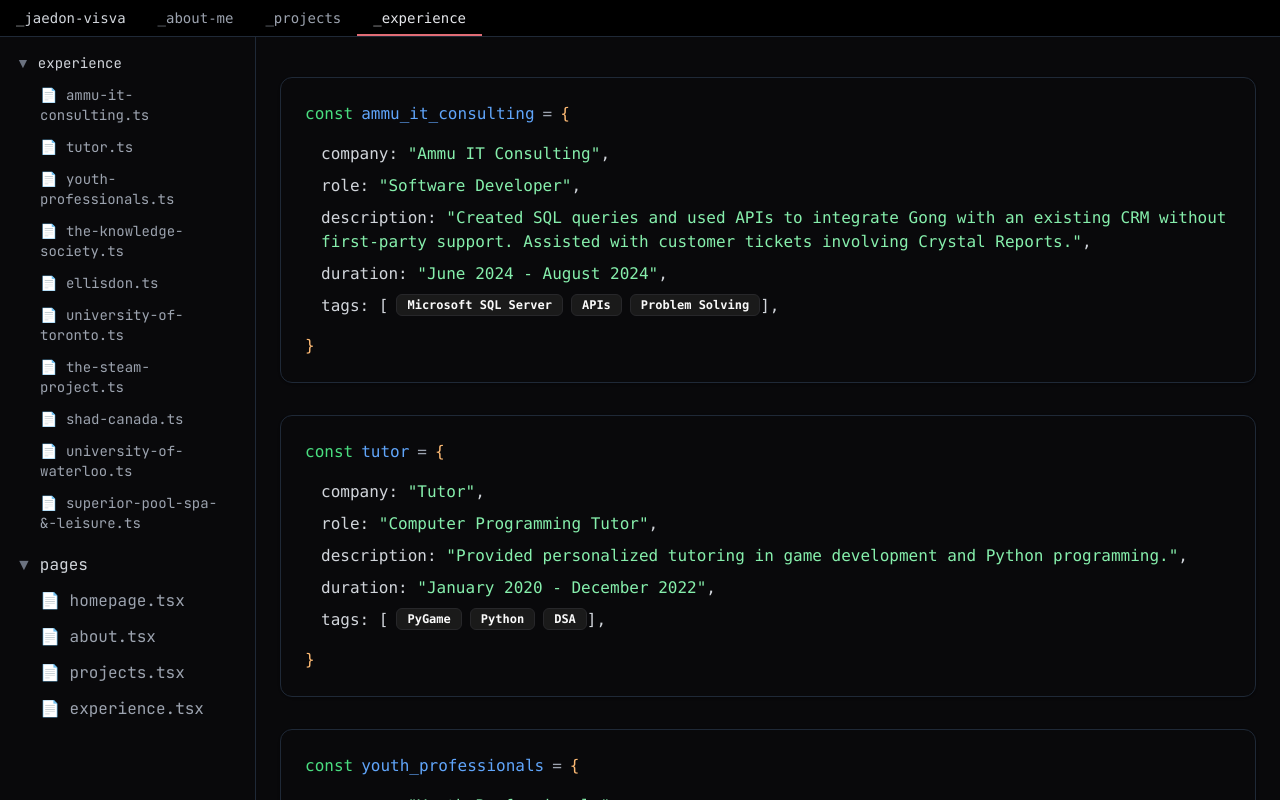
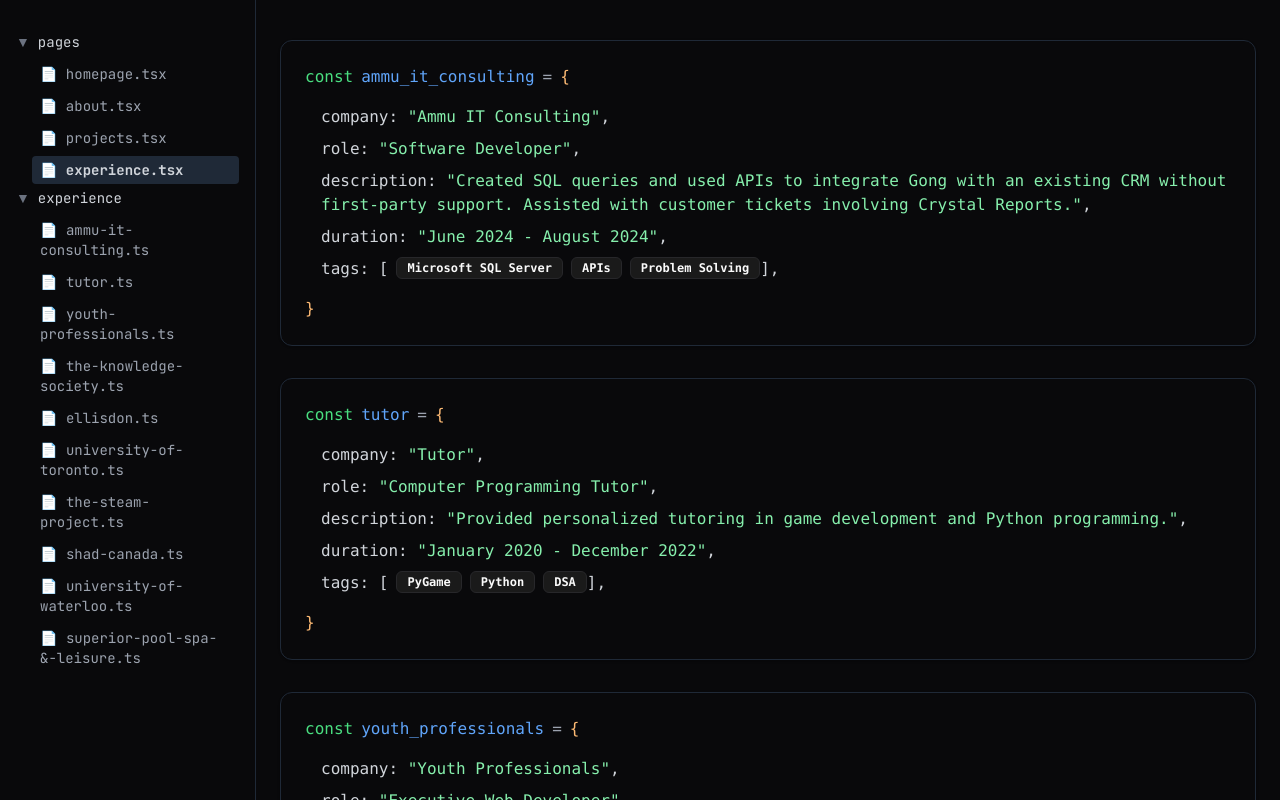
Before and after one commit to jaedonvisva/portfolio-website, a Next.js app: page /experience in a window 1280 px wide. Shown: the top 800 px of the page. Built offline with nearby package versions, Linux system fonts and the light colour scheme.

Commit message:
sidebar changed to highlight active page

```diff
--- a/src/app/about/page.tsx
+++ b/src/app/about/page.tsx
@@ -1,16 +1,60 @@
+'use client';
+
 import { Badge } from "@/components/ui/badge"
 import { Card } from "@/components/ui/card"
 import Link from "next/link"
+import { usePathname } from "next/navigation" // Import useRouter
 import { TabNavigation } from "@/components/TabNavigation"
 
 export default function AboutPage() {
+  const activeClass = "text-gray-300 bg-gray-800 rounded-md px-2 py-1 font-bold"; // Style for the active link
+  const inactiveClass = "text-gray-400 hover:text-gray-300 transition-colors";
+
   return (
     <div className="flex flex-col min-h-screen bg-[#09090b]">
-      <TabNavigation />
       <div className="flex flex-1">
         {/* Sidebar */}
         <div className="w-64 border-r border-gray-800 p-4">
           <div className="folder-structure">
+          <div className="mt-4 space-y-2">
+            <div className="flex items-center gap-2 text-gray-300">
+              <span className="text-gray-500">▼</span> pages
+            </div>
+            <div className="ml-4 space-y-1">
+              <Link
+                href="/"
+                className={`folder-item block w-full text-left ${
+                  usePathname() === "/" ? activeClass : inactiveClass
+                }`}
+              >
+                📄 homepage.tsx
+              </Link>
+              <Link
+                href="/about"
+                className={`folder-item block w-full text-left ${
+                  usePathname() === "/about" ? activeClass : inactiveClass
+                }`}
+              >
+                📄 about.tsx
+              </Link>
+              <Link
+                href="/projects"
+                className={`folder-item block w-full text-left ${
+                  usePathname() === "/projects" ? activeClass : inactiveClass
+                }`}
+              >
+                📄 projects.tsx
+              </Link>
+              <Link
+                href="/experience"
+                className={`folder-item block w-full text-left ${
+                  usePathname() === "/experience" ? activeClass : inactiveClass
+                }`}
+              >
+                📄 experience.tsx
+              </Link>
+            </div>
+          </div>
             <div className="space-y-2">
               <div className="flex items-center gap-2 text-gray-300">
                 <span className="text-gray-500">▼</span> personal-info
@@ -19,37 +63,6 @@
                 <div className="folder-item hover:text-gray-300 transition-colors">📄 bio.ts</div>
                 <div className="folder-item hover:text-gray-300 transition-colors">📄 education.ts</div>
               </div>
-            </div>
-          </div>
-          <div className="mt-4 space-y-2">
-            <div className="flex items-center gap-2 text-gray-300">
-              <span className="text-gray-500">▼</span> pages
-            </div>
-            <div className="ml-4 space-y-1">
-            <Link
-                href="/"
-                className="folder-item block w-full text-left text-gray-400 hover:text-gray-300 transition-colors"
-              >
-                📄 homepage.tsx
-              </Link>
-              <Link
-                href="/about"
-                className="folder-item block w-full text-left text-gray-400 hover:text-gray-300 transition-colors"
-              >
-                📄 about.tsx
-              </Link>
-              <Link
-                href="/projects"
-                className="folder-item block w-full text-left text-gray-400 hover:text-gray-300 transition-colors"
-              >
-                📄 projects.tsx
-              </Link>
-              <Link
-                href="/experience"
-                className="folder-item block w-full text-left text-gray-400 hover:text-gray-300 transition-colors"
-              >
-                📄 experience.tsx
-              </Link>
             </div>
           </div>
         </div>
@@ -100,7 +113,6 @@
                     <div>
                       duration: <span className="text-green-300">"2024 - 2029"</span>,
                     </div>
-
                   </div>
                   <div className="text-orange-300">{`}`}</div>
                 </div>
--- a/src/app/experience/page.tsx
+++ b/src/app/experience/page.tsx
@@ -5,6 +5,7 @@
 import { Card } from "@/components/ui/card"
 import Link from "next/link"
 import { TabNavigation } from "@/components/TabNavigation"
+import { usePathname } from "next/navigation"
 
 const experiences = [
     {
@@ -115,6 +116,8 @@
 
 
 export default function ExperiencesPage() {
+  const activeClass = "text-gray-300 bg-gray-800 rounded-md px-2 py-1 font-bold"; // Style for the active link
+  const inactiveClass = "text-gray-400 hover:text-gray-300 transition-colors";
   const [selectedExperience, setSelectedExperience] = useState<number | null>(null)
   const experienceRefs = useRef<Record<number, HTMLDivElement | null>>({})
 
@@ -125,11 +128,49 @@
 
   return (
     <div className="flex flex-col min-h-screen bg-[#09090b]">
-      <TabNavigation />
       <div className="flex flex-1">
         {/* Sidebar */}
         <div className="w-64 border-r border-gray-800 p-4">
           <div className="folder-structure">
+          <div className="mt-4 space-y-2">
+            <div className="flex items-center gap-2 text-gray-300">
+              <span className="text-gray-500">▼</span> pages
+            </div>
+            <div className="ml-4 space-y-1">
+            <Link
+                href="/"
+                className={`folder-item block w-full text-left ${
+                  usePathname() === "/" ? activeClass : inactiveClass
+                }`}
+              >
+                📄 homepage.tsx
+              </Link>
+              <Link
+                href="/about"
+                className={`folder-item block w-full text-left ${
+                  usePathname() === "/about" ? activeClass : inactiveClass
+                }`}
+              >
+                📄 about.tsx
+              </Link>
+              <Link
+                href="/projects"
+                className={`folder-item block w-full text-left ${
+                  usePathname() === "/projects" ? activeClass : inactiveClass
+                }`}
+              >
+                📄 projects.tsx
+              </Link>
+              <Link
+                href="/experience"
+                className={`folder-item block w-full text-left ${
+                  usePathname() === "/experience" ? activeClass : inactiveClass
+                }`}
+              >
+                📄 experience.tsx
+              </Link>
+            </div>
+          </div>
             <div className="space-y-2">
               <div className="flex items-center gap-2 text-gray-300">
                 <span className="text-gray-500">▼</span> experience
@@ -147,37 +188,6 @@
                   </button>
                 ))}
               </div>
-            </div>
-          </div>
-          <div className="mt-4 space-y-2">
-            <div className="flex items-center gap-2 text-gray-300">
-              <span className="text-gray-500">▼</span> pages
-            </div>
-            <div className="ml-4 space-y-1">
-            <Link
-                href="/"
-                className="folder-item block w-full text-left text-gray-400 hover:text-gray-300 transition-colors"
-              >
-                📄 homepage.tsx
-              </Link>
-              <Link
-                href="/about"
-                className="folder-item block w-full text-left text-gray-400 hover:text-gray-300 transition-colors"
-              >
-                📄 about.tsx
-              </Link>
-              <Link
-                href="/projects"
-                className="folder-item block w-full text-left text-gray-400 hover:text-gray-300 transition-colors"
-              >
-                📄 projects.tsx
-              </Link>
-              <Link
-                href="/experience"
-                className="folder-item block w-full text-left text-gray-400 hover:text-gray-300 transition-colors"
-              >
-                📄 experience.tsx
-              </Link>
             </div>
           </div>
         </div>
--- a/src/app/page.tsx
+++ b/src/app/page.tsx
@@ -4,15 +4,56 @@
 import { Button } from "@/components/ui/button";
 import Link from "next/link";
 import { TabNavigation } from "@/components/TabNavigation";
+import { usePathname } from "next/navigation";
 
 export default function Home() {
+  const activeClass = "text-gray-300 bg-gray-800 rounded-md px-2 py-1 font-bold"; // Style for the active link
+  const inactiveClass = "text-gray-400 hover:text-gray-300 transition-colors";
   return (
     <div className="flex flex-col min-h-screen bg-[#09090b]">
-      <TabNavigation />
       <div className="flex flex-1">
         {/* Sidebar */}
         <div className="w-64 border-r border-gray-800 p-4">
           <div className="folder-structure">
+          <div className="mt-4 space-y-2">
+            <div className="flex items-center gap-2 text-gray-300">
+              <span className="text-gray-500">▼</span> pages
+            </div>
+            <div className="ml-4 space-y-1">
+              <Link
+                href="/"
+                className={`folder-item block w-full text-left ${
+                  usePathname() === "/" ? activeClass : inactiveClass
+                }`}
+              >
+                📄 homepage.tsx
+              </Link>
+              <Link
+                href="/about"
+                className={`folder-item block w-full text-left ${
+                  usePathname() === "/about" ? activeClass : inactiveClass
+                }`}
+              >
+                📄 about.tsx
+              </Link>
+              <Link
+                href="/projects"
+                className={`folder-item block w-full text-left ${
+                  usePathname() === "/projects" ? activeClass : inactiveClass
+                }`}
+              >
+                📄 projects.tsx
+              </Link>
+              <Link
+                href="/experience"
+                className={`folder-item block w-full text-left ${
+                  usePathname() === "/experience" ? activeClass : inactiveClass
+                }`}
+              >
+                📄 experience.tsx
+              </Link>
+            </div>
+          </div>
             <div className="space-y-2">
               <div className="flex items-center gap-2 text-gray-300">
                 <span className="text-gray-500">▼</span> homepage
@@ -22,37 +63,6 @@
                   📄 quick-links.tsx
                 </button>
               </div>
-            </div>
-          </div>
-          <div className="mt-4 space-y-2">
-            <div className="flex items-center gap-2 text-gray-300">
-              <span className="text-gray-500">▼</span> pages
-            </div>
-            <div className="ml-4 space-y-1">
-            <Link
-                href="/"
-                className="folder-item block w-full text-left text-gray-400 hover:text-gray-300 transition-colors"
-              >
-                📄 homepage.tsx
-              </Link>
-              <Link
-                href="/about"
-                className="folder-item block w-full text-left text-gray-400 hover:text-gray-300 transition-colors"
-              >
-                📄 about.tsx
-              </Link>
-              <Link
-                href="/projects"
-                className="folder-item block w-full text-left text-gray-400 hover:text-gray-300 transition-colors"
-              >
-                📄 projects.tsx
-              </Link>
-              <Link
-                href="/experience"
-                className="folder-item block w-full text-left text-gray-400 hover:text-gray-300 transition-colors"
-              >
-                📄 experience.tsx
-              </Link>
             </div>
           </div>
         </div>
--- a/src/app/projects/page.tsx
+++ b/src/app/projects/page.tsx
@@ -7,6 +7,7 @@
 import { Card } from "@/components/ui/card"
 import { Button } from "@/components/ui/button"
 import { TabNavigation } from "@/components/TabNavigation"
+import { usePathname } from "next/navigation"
 
 const projects = [
   {
@@ -50,6 +51,8 @@
 export default function ProjectsPage() {
   const [selectedProject, setSelectedProject] = useState<number | null>(null)
   const projectRefs = useRef<Record<number, HTMLDivElement | null>>({})
+  const activeClass = "text-gray-300 bg-gray-800 rounded-md px-2 py-1 font-bold"; // Style for the active link
+  const inactiveClass = "text-gray-400 hover:text-gray-300 transition-colors";
 
   const handleSidebarClick = (id: number) => {
     setSelectedProject(id)
@@ -58,11 +61,49 @@
 
   return (
     <div className="flex flex-col min-h-screen bg-[#09090b]">
-      <TabNavigation />
       <div className="flex flex-1">
         {/* Sidebar */}
         <div className="w-64 border-r border-gray-800 p-4">
           <div className="folder-structure">
+          <div className="mt-4 space-y-2">
+            <div className="flex items-center gap-2 text-gray-300">
+              <span className="text-gray-500">▼</span> pages
+            </div>
+            <div className="ml-4 space-y-1">
+            <Link
+                href="/"
+                className={`folder-item block w-full text-left ${
+                  usePathname() === "/" ? activeClass : inactiveClass
+                }`}
+              >
+                📄 homepage.tsx
+              </Link>
+              <Link
+                href="/about"
+                className={`folder-item block w-full text-left ${
+                  usePathname() === "/about" ? activeClass : inactiveClass
+                }`}
+              >
+                📄 about.tsx
+              </Link>
+              <Link
+                href="/projects"
+                className={`folder-item block w-full text-left ${
+                  usePathname() === "/projects" ? activeClass : inactiveClass
+                }`}
+              >
+                📄 projects.tsx
+              </Link>
+              <Link
+                href="/experience"
+                className={`folder-item block w-full text-left ${
+                  usePathname() === "/experience" ? activeClass : inactiveClass
+                }`}
+              >
+                📄 experience.tsx
+              </Link>
+            </div>
+          </div>
             <div className="space-y-2">
               <div className="flex items-center gap-2 text-gray-300">
                 <span className="text-gray-500">▼</span> projects
@@ -80,37 +121,6 @@
                   </button>
                 ))}
               </div>
-            </div>
-          </div>
-          <div className="mt-4 space-y-2">
-            <div className="flex items-center gap-2 text-gray-300">
-              <span className="text-gray-500">▼</span> pages
-            </div>
-            <div className="ml-4 space-y-1">
-            <Link
-                href="/"
-                className="folder-item block w-full text-left text-gray-400 hover:text-gray-300 transition-colors"
-              >
-                📄 homepage.tsx
-              </Link>
-              <Link
-                href="/about"
-                className="folder-item block w-full text-left text-gray-400 hover:text-gray-300 transition-colors"
-              >
-                📄 about.tsx
-              </Link>
-              <Link
-                href="/projects"
-                className="folder-item block w-full text-left text-gray-400 hover:text-gray-300 transition-colors"
-              >
-                📄 projects.tsx
-              </Link>
-              <Link
-                href="/experience"
-                className="folder-item block w-full text-left text-gray-400 hover:text-gray-300 transition-colors"
-              >
-                📄 experience.tsx
-              </Link>
             </div>
           </div>
         </div>
```
